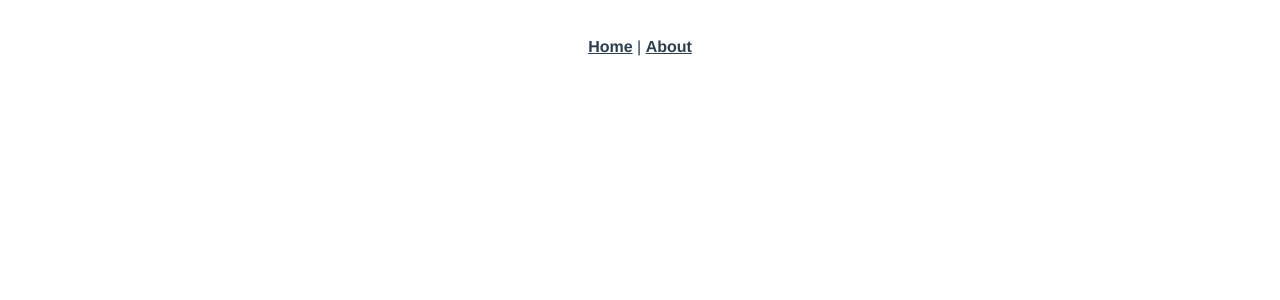
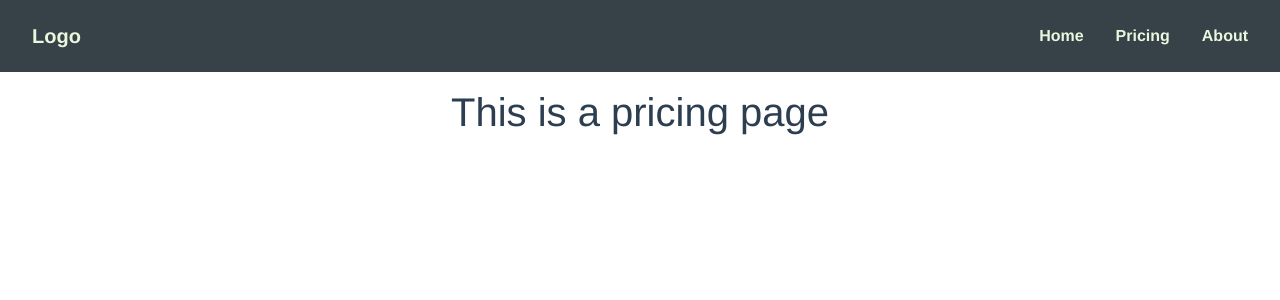
Before and after one commit to rkrstacic/Shop-Locator, a Vue app: page /pricing in a window 1280 px wide. Before the commit this address had no page. Shown: the top 300 px of the page. Built offline with nearby package versions, Linux system fonts and the light colour scheme.

Commit message:
Navbar init

```diff
--- a/public/index.html
+++ b/public/index.html
@@ -1,17 +1,45 @@
 <!DOCTYPE html>
 <html lang="">
 	<head>
-    <meta charset="utf-8">
-    <meta http-equiv="X-UA-Compatible" content="IE=edge">
-    <meta name="viewport" content="width=device-width,initial-scale=1.0">
-    <link rel="icon" href="<%= BASE_URL %>favicon.ico">
-    <title><%= htmlWebpackPlugin.options.title %></title>
+		<meta charset="utf-8" />
+		<meta http-equiv="X-UA-Compatible" content="IE=edge" />
+		<meta name="viewport" content="width=device-width,initial-scale=1.0" />
+		<link rel="icon" href="<%= BASE_URL %>favicon.ico" />
+		<title>Shop Locator</title>
+		<link rel="stylesheet" href="/src/assets/css/style.css" />
+		<link
+			rel="stylesheet"
+			href="https://cdn.jsdelivr.net/npm/bootstrap@4.3.1/dist/css/bootstrap.min.css"
+			integrity="sha384-ggOyR0iXCbMQv3Xipma34MD+dH/1fQ784/j6cY/iJTQUOhcWr7x9JvoRxT2MZw1T"
+			crossorigin="anonymous"
+		/>
 	</head>
 	<body>
 		<noscript>
-      <strong>We're sorry but <%= htmlWebpackPlugin.options.title %> doesn't work properly without JavaScript enabled. Please enable it to continue.</strong>
+			<strong
+				>We're sorry but <%= htmlWebpackPlugin.options.title %> doesn't
+				work properly without JavaScript enabled. Please enable it to
+				continue.</strong
+			>
 		</noscript>
+
 		<div id="app"></div>
 		<!-- built files will be auto injected -->
+
+		<script
+			src="https://code.jquery.com/jquery-3.3.1.slim.min.js"
+			integrity="sha384-q8i/X+965DzO0rT7abK41JStQIAqVgRVzpbzo5smXKp4YfRvH+8abtTE1Pi6jizo"
+			crossorigin="anonymous"
+		></script>
+		<script
+			src="https://cdn.jsdelivr.net/npm/popper.js@1.14.7/dist/umd/popper.min.js"
+			integrity="sha384-UO2eT0CpHqdSJQ6hJty5KVphtPhzWj9WO1clHTMGa3JDZwrnQq4sF86dIHNDz0W1"
+			crossorigin="anonymous"
+		></script>
+		<script
+			src="https://cdn.jsdelivr.net/npm/bootstrap@4.3.1/dist/js/bootstrap.min.js"
+			integrity="sha384-JjSmVgyd0p3pXB1rRibZUAYoIIy6OrQ6VrjIEaFf/nJGzIxFDsf4x0xIM+B07jRM"
+			crossorigin="anonymous"
+		></script>
 	</body>
 </html>
--- a/src/App.vue
+++ b/src/App.vue
@@ -1,9 +1,10 @@
 <template>
-  <div id="nav">
-    <router-link to="/">Home</router-link> |
-    <router-link to="/about">About</router-link>
+    <header>
+        <AppNavbar />
+    </header>
+    <div class="container pt-3">
+        <router-view/>
     </div>
-  <router-view/>
 </template>
 
 <style lang="scss">
@@ -14,17 +15,15 @@
     text-align: center;
     color: #2c3e50;
 }
+</style>
 
-#nav {
-  padding: 30px;
 
-  a {
-    font-weight: bold;
-    color: #2c3e50;
+<script>
+import AppNavbar from '@/components/AppNavbar.vue'
 
-    &.router-link-exact-active {
-      color: #42b983;
+export default {
+    components: {
+        AppNavbar,
     }
 }
-}
-</style>
+</script>
--- /dev/null
+++ b/src/assets/css/style.css
@@ -0,0 +1,6 @@
+:root {
+	--primary-color: #66b539;
+	--secondary-color: #151b1f;
+	--tertiary-color: #374148;
+	--quaternary-color: #e8f7dd;
+}
--- /dev/null
+++ b/src/components/AppNavbar.vue
@@ -0,0 +1,55 @@
+<template>
+	<nav class="navbar navbar-expand-lg navbar-light app-navbar">
+		<div class="d-flex flex-grow-1">
+			<span class="w-100 d-lg-none d-block"><!-- hidden spacer to center brand on mobile --></span>
+			<a class="navbar-brand d-none d-lg-inline-block" href="#">
+				<router-link class="nav-link menu-item" to="/">Logo</router-link>
+			</a>
+			<a class="navbar-brand-two mx-auto d-lg-none d-inline-block" href="#">
+				<img src="//via.placeholder.com/40?text=LOGO" alt="logo">
+			</a>
+			<div class="w-100 text-right">
+				<button class="navbar-toggler" type="button" data-toggle="collapse" data-target="#myNavbar">
+					<span class="navbar-toggler-icon"></span>
+				</button>
+			</div>
+		</div>
+		<div class="collapse navbar-collapse flex-grow-1 text-right" id="myNavbar">
+			<ul class="navbar-nav ml-auto flex-nowrap">
+				<li class="nav-item">
+					<router-link class="nav-link m-2 menu-item" to="/">Home</router-link>
+				</li>
+				<li class="nav-item">
+					<router-link class="nav-link m-2 menu-item" to="/pricing">Pricing</router-link>
+				</li>
+				<li class="nav-item">
+					<router-link class="nav-link m-2 menu-item" to="/about">About</router-link>
+				</li>
+			</ul>
+		</div>
+	</nav>
+</template>
+
+
+<style scoped lang="scss">
+.app-navbar {
+    background-color: var(--tertiary-color);
+
+	.nav-link:hover {
+		color: var(--quaternary-color);
+		opacity: 0.5;
+	}
+
+    .nav-link, .nav-link:visited {
+        text-decoration: none;
+        font-weight: bold;
+        color: var(--quaternary-color);
+    }
+}
+</style>
+
+<script>
+export default {
+    name: 'AppNavbar',
+}
+</script>
--- a/src/router/index.js
+++ b/src/router/index.js
@@ -1,25 +1,35 @@
-import { createRouter, createWebHistory } from 'vue-router'
-import Home from '../views/Home.vue'
+import { createRouter, createWebHistory } from "vue-router";
+import Home from "../views/Home.vue";
 
 const routes = [
 	{
-    path: '/',
-    name: 'Home',
-    component: Home
+		path: "/",
+		name: "Home",
+		component: Home,
 	},
 	{
-    path: '/about',
-    name: 'About',
+		path: "/about",
+		name: "About",
 		// route level code-splitting
 		// this generates a separate chunk (about.[hash].js) for this route
 		// which is lazy-loaded when the route is visited.
-    component: () => import(/* webpackChunkName: "about" */ '../views/About.vue')
-  }
-]
+		component: () =>
+			import(/* webpackChunkName: "about" */ "../views/About.vue"),
+	},
+	{
+		path: "/pricing",
+		name: "Pricing",
+		// route level code-splitting
+		// this generates a separate chunk (about.[hash].js) for this route
+		// which is lazy-loaded when the route is visited.
+		component: () =>
+			import(/* webpackChunkName: "about" */ "../views/Pricing.vue"),
+	},
+];
 
 const router = createRouter({
 	history: createWebHistory(process.env.BASE_URL),
-  routes
-})
+	routes,
+});
 
-export default router
+export default router;
--- /dev/null
+++ b/src/views/Pricing.vue
@@ -0,0 +1,5 @@
+<template>
+  <div class="pricing">
+    <h1>This is a pricing page</h1>
+  </div>
+</template>
```
Also changed, not shown: src/main.js (+5 -4 lines). Lines whose indentation alone changed are shown as unchanged.
